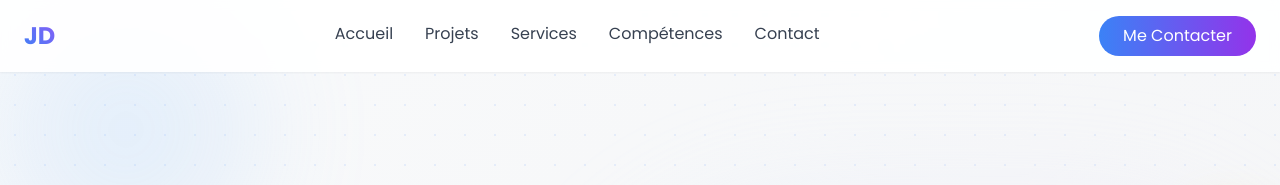
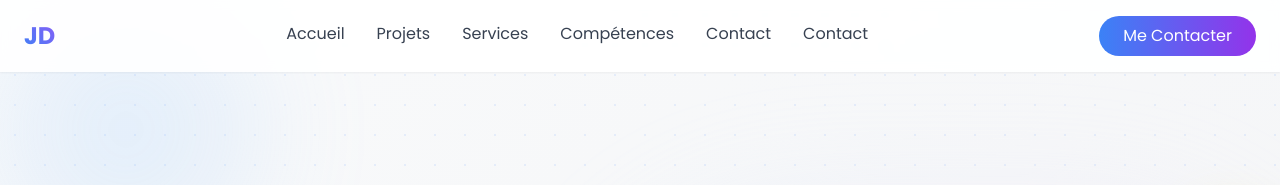
Before and after one commit to Cdz-test/johndoeportefolio, a plain HTML site: page index.html in a window 1280 px wide. Shown: the top 185 px of the page. Drawn offline with nearby package versions, Linux system fonts and the light colour scheme.

Commit message:
Update index.html

```diff
--- a/index.html
+++ b/index.html
@@ -59,7 +59,7 @@
                     <a href="#projets" class="nav-link text-gray-700 hover:text-blue-600">Projets</a>
                     <a href="#services" class="nav-link text-gray-700 hover:text-blue-600">Services</a>
                     <a href="#competences" class="nav-link text-gray-700 hover:text-blue-600">Compétences</a>
-                    <a href="#contact" class="nav-link text-gray-700 hover:text-blue-600">Contact</a>
+                    <a href="#contact" class="nav-link text-gray-700 hover:text-blue-600">Contact</a><a href="Contact" class="nav-link text-gray-700 hover:text-blue-600" id="page-link" data-page-id="67d16d99419386193e12776a">Contact</a>
                 </div>
                 <button class="bg-gradient-to-r from-blue-500 to-purple-600 text-white px-6 py-2 rounded-full hover-scale">
                     Me Contacter
```
